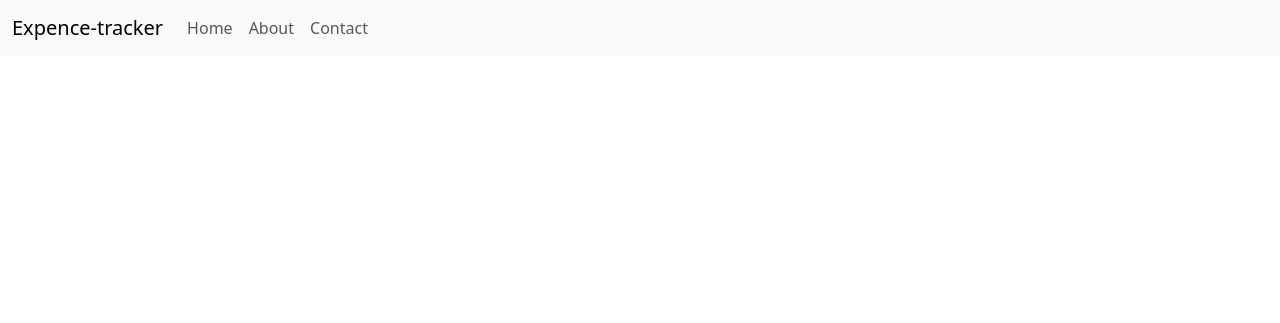
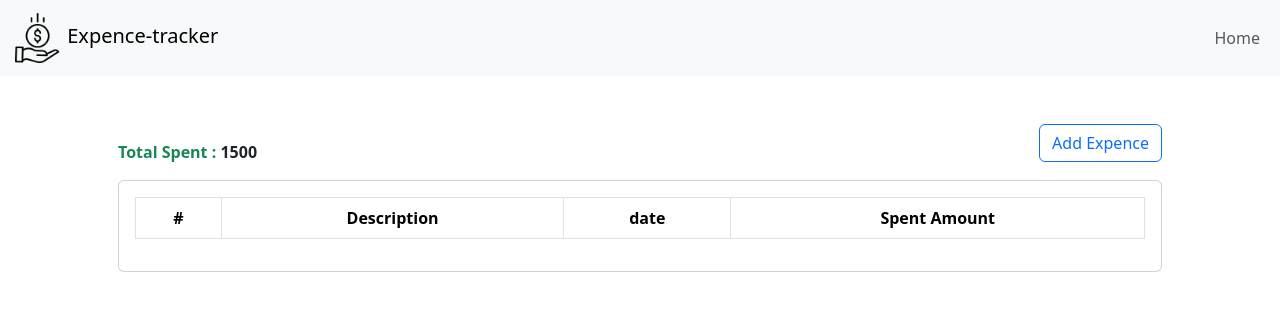
Before and after one commit to prashanthkrskp/expence-tracker, a plain HTML site: page index.html in a window 1280 px wide. Drawn offline with nearby package versions, Linux system fonts and the light colour scheme.

Commit message:
Adding some designs

```diff
--- a/index.html
+++ b/index.html
@@ -10,28 +10,92 @@
 <body>
     <nav class="navbar navbar-expand-lg navbar-light bg-light">
         <div class="container-fluid">
-            <a class="navbar-brand" href="#">Expence-tracker</a>
+            <a class="navbar-brand" href="#">
+                <img src="images/save-money.png" alt="logo" width="50px">
+                Expence-tracker
+            </a>
             <button class="navbar-toggler" type="button" data-bs-toggle="collapse" data-bs-target="#navbarNav" aria-controls="navbarNav" aria-expanded="false" aria-label="Toggle navigation">
                 <span class="navbar-toggler-icon"></span>
             </button>
-            <div class="collapse navbar-collapse" id="navbarNav">
+            <div class="collapse navbar-collapse justify-content-end" id="navbarNav">
                 <ul class="navbar-nav">
                     <li class="nav-item">
-                        <a class="nav-link" href="#">Home</a>
-                    </li>
-                    <li class="nav-item">
-                        <a class="nav-link" href="#">About</a>
-                    </li>
-                    <li class="nav-item">
-                        <a class="nav-link" href="#">Contact</a>
+                        <a class="nav-link " href="#">Home</a>
                     </li>
                 </ul>
             </div>
         </div>
     </nav>
+    <div class="container p-5">
+        <div class="mb-3 ">
+            <button type="button" class="btn btn-outline-primary float-end" onclick="showExpenceModal()">
+                Add Expence
+            </button>
+            <div class="p-10">
+                <label class="mt-3 text-success"><b>Total Spent :</b></label>
+                <b>1500</b>
+            </div>
+        </div>
+        <div class="d-flex justify-content-center">
+            <div class="col-sm-12 col-md-12 col-lg-12">
+                <div class="card">
+                    <div class="card-body">
+                        <table class="table table-bordered">
+                            <thead class="text-center">
+                                <th>#</th>
+                                <th>Description</th>
+                                <th>date</th>
+                                <th>Spent Amount</th>
+                            </thead>
+                        </table>
+                    </div>
+                </div>
+            </div>
+        </div>
+    </div>
 
+    <div class="modal fade" id="addExpenceModal" data-bs-backdrop="static" data-bs-keyboard="false" tabindex="-1" aria-labelledby="addExpenceModal" aria-hidden="true">
+        <form action="" id="addExpenceForm">
+            <div class="modal-dialog">
+                <div class="modal-content">
+                    <div class="modal-header>
+                        <h5 class="modal-title " id="addExpenceModalLabel">
+                            Add Expence
+                        </h5>
+                        <button class="btn-close" type="button" data-bs-dismiss="modal" aria-label="close"></button>
+                    </div>
+                    <div class="modal-body">
+                        <div class="mb-1">
+                            <label for="addExpenceDescription" class="form-label">Description</label>
+                            <textarea name="addExpenceDescription" class="form-control" id="addExpenceDescription" rows="3" placeholder="Add your expence description"></textarea>
+                        </div>
+                        <div class="mb-1">
+                            <label for="addExpenceExpenditureDate" class="form-label">Expenditure Date</label>
+                            <input type="date" name="addExpenceExpenditureDate" class="form-control" id="addExpenceExpenditureDate" placeholder="Add your Spent Amount" >
+                        </div>
+                        <div class="mb-1">
+                            <label for="addExpenceDescription" class="form-label">Description</label>
+                            <textarea name="addExpenceDescription" class="form-control" id="addExpenceDescription" rows="3" placeholder="Add your expence description"></textarea>
+                        </div>
+                        <div class="modal-footer">
+                            <button type="button" class="btn btn-secondary" data-bs-dismiss="modal">cancel</button>
+                            <button type="button" class="btn btn-primary" onclick="saveExpence()">Add Expence</button>
+                        </div>
+                    </div>
+                </div>
+            </div>
+        </form>
+    </div>
     <script src="vendor/jquery/jquery.min.js"></script>
     <script src="vendor/popperjs/popper.js"></script>
     <script src="vendor/bootstrap/js/bootstrap.js"></script>
+    <script>
+        function showExpenceModal(){
+            $("#addExpenceModal").modal('show')
+        }
+        function saveExpence(){
+            $("#addExpenceModal").modal('hide')
+        }
+    </script>
 </body>
 </html>
```
Also changed, not shown: images/save-money.png (added).
